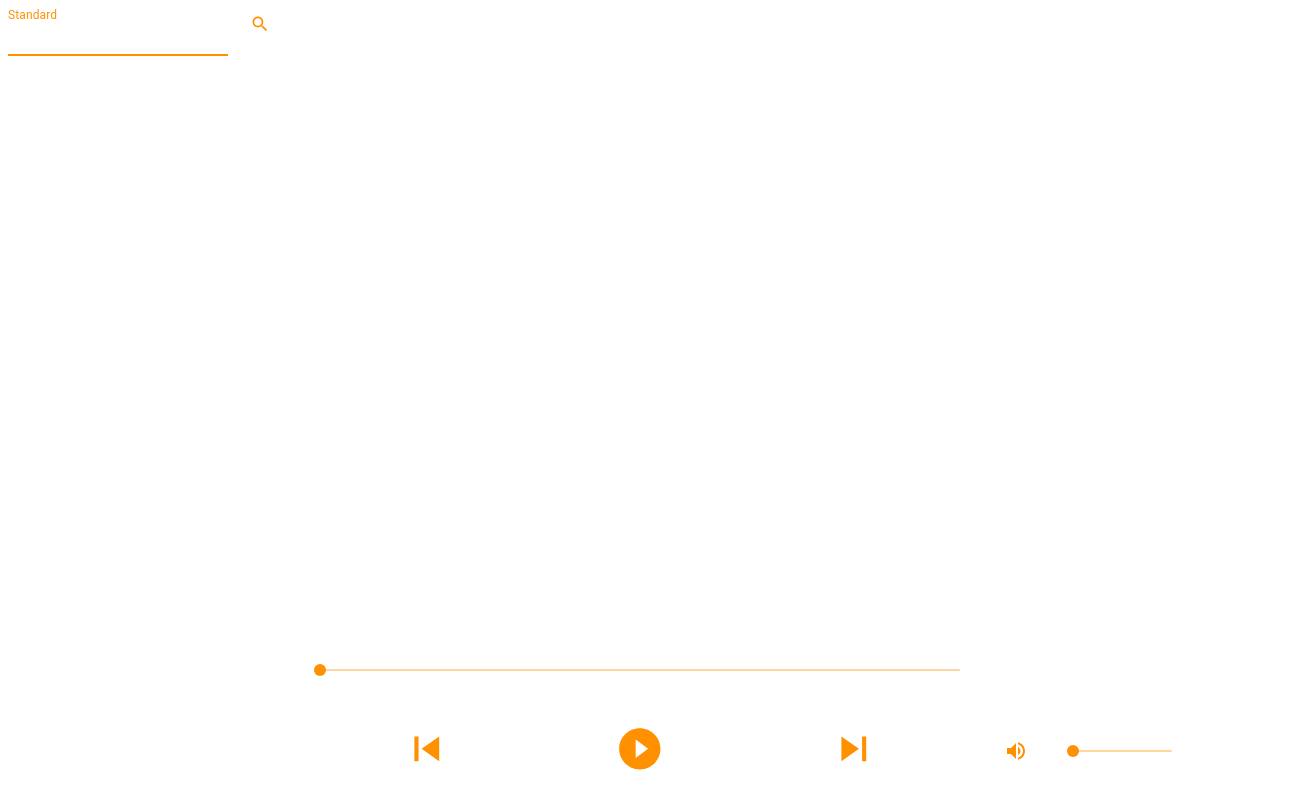
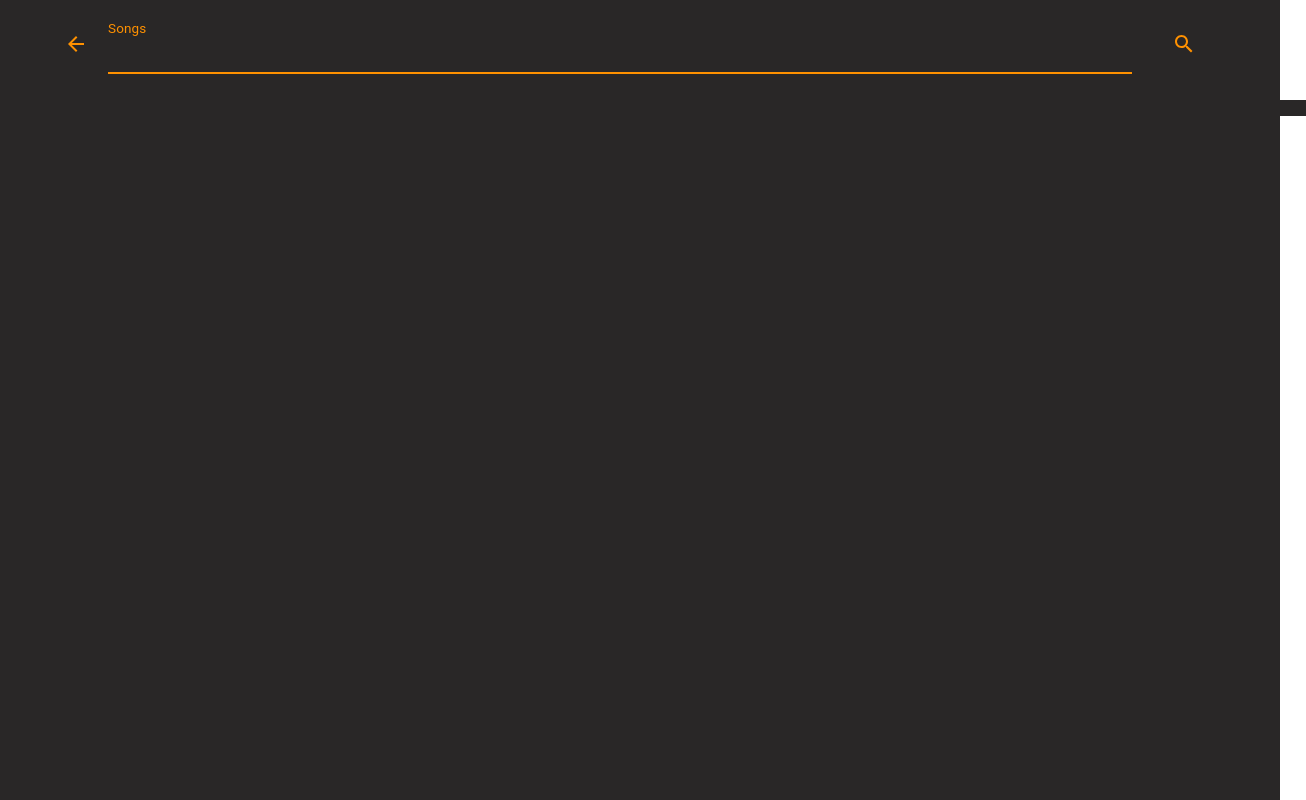
Before and after one commit to gdcodex/music-app, a React (Create React App) app: page /search in a window 1280 px wide. Shown: the whole page, 1306 px wide, since content can reach past the window. Built offline with nearby package versions, Linux system fonts and the light colour scheme; the HTML template or start-up script is replaced by a standard one.

Commit message:
search page styling

```diff
--- a/src/App.js
+++ b/src/App.js
@@ -8,7 +8,7 @@ function App() {
   return (
     <ThemeProvider theme={theme}>
       <Search />
-      <Player />
+      {/* <Player /> */}
     </ThemeProvider>
   );
 }
--- a/src/elements/search/search.css
+++ b/src/elements/search/search.css
@@ -1,11 +1,41 @@
+*{
+    margin: 0;
+    padding: 0;
+    box-sizing: border-box;
+}
+.search-container{
+    width: 100vw;
+    height: 100vh;
+    overflow-X: hidden;
+    background-color: rgb(41, 39, 39);
+    display: flex;
+    flex-direction: column;
+}
+.text-area{
+    width: 90vw;
+    height: 100px;
+    margin: auto;
+    display: flex;
+    align-items: center;
+    justify-content: space-between;
+
+}
+.search-bottom{
+    width: 100vw;
+    height: 100vh;
+    /* background-color: cornsilk; */
+}
 #result, #suggestion{
     position: absolute;
     top: 100px;
     left: 0;
 }
 #result{
-    background-color: cadetblue;
+    display: flex;
+    /* background-color: cadetblue; */
+    width: 100vw;
 }
 #suggestion{
-    background-color: bisque;
+    /* background-color: bisque; */
+    width: 100vw;
 }
--- a/src/elements/search/search.js
+++ b/src/elements/search/search.js
@@ -1,76 +1,96 @@
 import { Button, TextField } from "@material-ui/core";
+import { makeStyles } from "@material-ui/core/styles";
 import SearchIcon from "@material-ui/icons/Search";
+import ArrowBackIcon from "@material-ui/icons/ArrowBack";
 import React, { useEffect, useState } from "react";
 import searchY from "../../endpoints/searchapi";
-import {suggest} from "../../endpoints/suggest";
-import './search.css'
+import { suggest } from "../../endpoints/suggest";
+import "./search.css";
+import Searchbody from "./searchbody";
+const useStyles = makeStyles((theme) => ({
+  root: {
+    "& > *": {
+      margin: theme.spacing(-0.25),
+      width: "80vw",
+      color: "seashell",
+      paddingTop: "7px",
+      fontSize: "large",
+    },
+  },
+}));
+function Search() {
+  const classes = useStyles();
 
-function Search() {
   const [song, setsong] = useState("");
   const [Songlist, setSonglist] = useState(null);
   const [Suggestlist, setSuggestlist] = useState(null);
-  const [focus, setfocus] = useState(true);
-  const changeHandler = async(e) => {
+  const changeHandler = async (e) => {
     e.persist();
     let value = e.target.value;
     setsong(value);
-   const suggestRes = await suggest(value)
-   setSuggestlist(suggestRes)
-
+    const suggestRes = await suggest(value);
+    setSuggestlist(suggestRes);
   };
   const clickHandler = () => {
-    console.log(song)
-     searchY.get("/search", {
+    console.log(song);
+    searchY
+      .get("/search", {
         params: {
-        q:  song,
+          q: song,
           maxResults: 10,
         },
-    }).then(res=>{
+      })
+      .then((res) => {
         setSonglist(res.data.items);
         console.log(res.data.items);
-    }).catch(err=>console.log(err))
-
+      })
+      .catch((err) => console.log(err));
   };
   const sClickHandler = (e) => {
-    console.log(song)
-     searchY.get("/search", {
+    console.log(song);
+    searchY
+      .get("/search", {
         params: {
-        q:  e,
+          q: e,
           maxResults: 10,
         },
-    }).then(res=>{
+      })
+      .then((res) => {
         setSonglist(res.data.items);
         console.log(res.data.items);
-    }).catch(err=>console.log(err))
-
+      })
+      .catch((err) => console.log(err));
   };
-  useEffect(()=>{
-      if(Songlist)
-      document.getElementById("suggestion").style.zIndex=-2
-  },[Songlist])
+  useEffect(() => {
+    if (Songlist) document.getElementById("suggestion").style.zIndex = -2;
+  }, [Songlist]);
   return (
-    <div key="anh">
+    <div key="anh" className="search-container">
+      <section  className="text-area">
+        <ArrowBackIcon fontSize="default" color="secondary" />
         <TextField
+          className={classes.root}
           id="standard-basic"
           color="secondary"
           autoFocus={true}
-        onFocus={()=>{document.getElementById("suggestion").style.zIndex=2}}
+          onFocus={() => {
+            document.getElementById("suggestion").style.zIndex = 2;
+          }}
           value={song}
           onChange={changeHandler}
-        label="Standard"
+          label="Songs"
         />
+
         <Button color="secondary" small="true" onClick={clickHandler}>
-        <SearchIcon fontSize="small" />
+          <SearchIcon fontSize="default" />
         </Button>
-      <div id="suggestion">
-      {Suggestlist && Suggestlist.map((e,i)=><p key={e+i} onClick={()=>{
-          setsong(e);
-          return sClickHandler(e)
-      }} key={e}>{e}</p>)}
-      </div>
-      <div id="result">
-      {Songlist && Songlist.map((e,i)=><p key={i}>{e.snippet.title}</p>)}
-      </div>
+      </section>
+      <Searchbody
+        Suggestlist={Suggestlist}
+        Songlist={Songlist}
+        setsong={setsong}
+        sClickHandler={sClickHandler}
+      />
     </div>
   );
 }
--- /dev/null
+++ b/src/elements/search/searchbody.js
@@ -0,0 +1,67 @@
+import React from 'react'
+import { makeStyles } from '@material-ui/core/styles';
+import List from '@material-ui/core/List';
+import ListItem from '@material-ui/core/ListItem';
+import Divider from '@material-ui/core/Divider';
+import ListItemText from '@material-ui/core/ListItemText';
+import ListItemAvatar from '@material-ui/core/ListItemAvatar';
+import Avatar from '@material-ui/core/Avatar';
+import SearchIcon from "@material-ui/icons/Search";
+
+const useStyles = makeStyles((theme) => ({
+    root: {
+      width: '100vw',
+      maxWidth: '100vw',
+      backgroundColor: " rgb(41, 39, 39)",
+      color:"seashell",
+      marginLeft:"2%"
+    },
+    inline: {
+      display: 'inline',
+    },
+  }));
+
+function Searchbody({Suggestlist,Songlist,setsong,sClickHandler}) {
+    const classes = useStyles();
+    return (
+        <section  className="search-bottom">
+        <div key="sec1" id="suggestion">
+        <List className={classes.root}>
+        {Suggestlist &&
+            Suggestlist.map((e, i) => <>
+      <ListItem key={e+i} alignItems="flex-start" onClick={() => {
+                  setsong(e);
+                  return sClickHandler(e);
+                }}>
+        <ListItemAvatar>
+          <SearchIcon />
+        </ListItemAvatar>
+        <ListItemText
+          primary={e}
+        />
+      </ListItem>
+      <Divider variant="inset" component="li" />
+      </>)}
+      </List>
+        </div>
+        <div key="sec2" id="result">
+        <List className={classes.root}>
+        {Songlist && Songlist.map((e, i) => <>
+      <ListItem key={e+i} alignItems="flex-start">
+        <ListItemAvatar>
+          <Avatar alt="img" src={e.snippet.thumbnails.medium.url} />
+        </ListItemAvatar>
+        <ListItemText
+          primary={e.snippet.title}
+
+        />
+      </ListItem>
+      <Divider variant="inset" component="li" />
+      </>)}
+      </List>
+        </div>
+        </section>
+    )
+}
+
+export default Searchbody
```
Also changed, not shown: src/home/home.css (added). Lines whose indentation alone changed are shown as unchanged.
